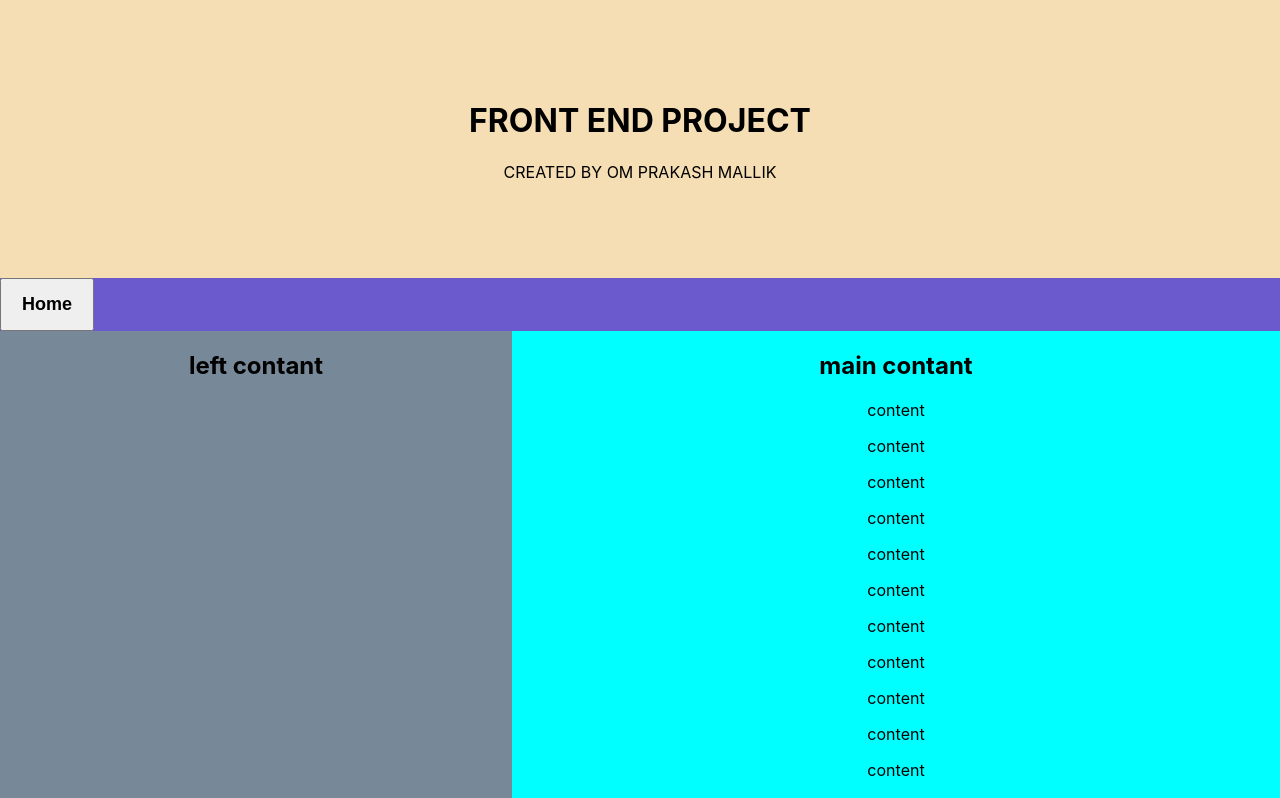
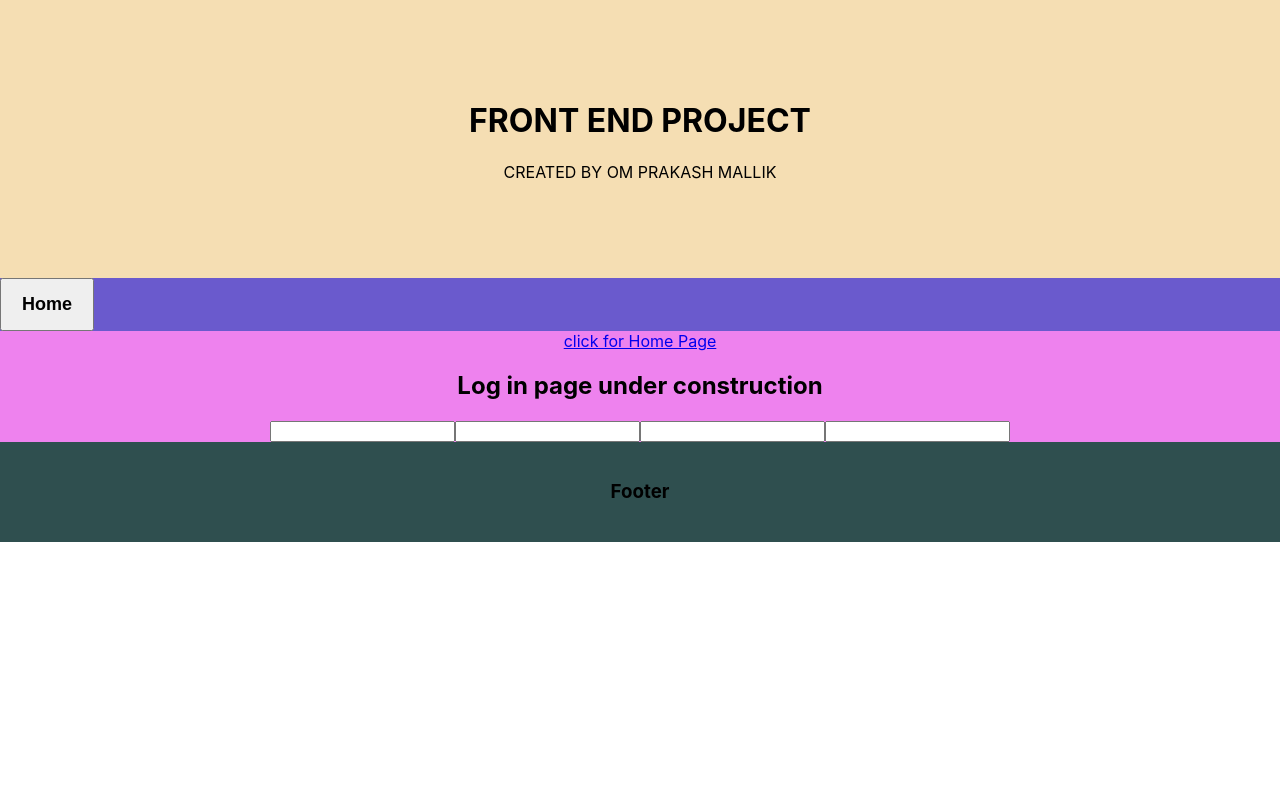
Before and after one commit to OmPrakashMallik2/front-end-Website-1, a React (Create React App) app: page /log in a window 1280 px wide. Shown: the top 798 px of the page. Built offline with nearby package versions, Linux system fonts and the light colour scheme.

Commit message:
added rauter dom

```diff
--- a/src/App.js
+++ b/src/App.js
@@ -1,29 +1,20 @@
 import React from 'react';
 import './App.css';
-import Header from './HOME/Header';
-import Content from './HOME/Content';
-import Nav from './HOME/Nav';
-import Footer from './HOME/Footer';
-// import Login from './Login';
-// import { BrowserRouter as Router, Routes, Route} from 'react-router-dom';
+import { Routes, Route } from 'react-router-dom';
+import Login from './LOGIN/Login';
+import Home from './HOME/Home';
 
 function App() {
   return (
       <div className="App">
-          <Header/>
-          <Nav/>
-          <Content/>
-          <Footer/>
+        <Routes>
+          <Route path="/log" element={<Login/>} />
+        </Routes>
+        <Routes>
+          <Route path="/" element={<Home/>} />
+        </Routes>
       </div>
   );
 }
 
 export default App;
-
-/* <Router>
-<Routes>
-  <Route path="/" element={<Home />} />
-  <Route path="/about" element={<About />} />
-  <Route path="/contact" element={<Contact />} />
-</Routes>
-</Router> */
--- a/src/HOME/Footer.css
+++ b/src/HOME/Footer.css
@@ -2,4 +2,7 @@
     background-color: darkslategrey;
     text-align: center;
     padding: 20px;
+    /* margin-bottom: 0; */
+    /* position: fixed; */
+    /* bottom: 0; */
 }
--- /dev/null
+++ b/src/HOME/Home.js
@@ -0,0 +1,20 @@
+import React from 'react';
+import Header from './Header';
+import Content from './Content';
+import Nav from './Nav';
+import Footer from './Footer';
+import { Link } from 'react-router-dom';
+
+function Home() {
+  return (
+    <div className="Home">
+    <Header/>
+    <Nav/>
+    <Link to="log">click for Login Page</Link>
+    <Content/>
+    <Footer/>
+</div>
+  )
+}
+
+export default Home;
--- /dev/null
+++ b/src/LOGIN/Login.css
@@ -0,0 +1,4 @@
+.log{
+    background-color:violet;
+    text-align: center;
+}
--- /dev/null
+++ b/src/LOGIN/Login.js
@@ -0,0 +1,27 @@
+import React from 'react';
+import './Login.css';
+import Header from '../HOME/Header';
+import Nav from '../HOME/Nav';
+import Footer from '../HOME/Footer';
+import { Link } from 'react-router-dom';
+
+function Login() {
+  return (
+    <div className='log'>
+      <Header/>
+      <Nav/>
+      <Link to="/">click for Home Page</Link>
+      <div className='log_in'>
+        <h2>Log in page under construction</h2>
+        <input type='text' />
+        <input type='text' />
+        <input type='text' />
+        <input type='text' />
+      </div>
+      <Footer/>
+
+    </div>
+  )
+}
+
+export default Login
--- a/src/index.js
+++ b/src/index.js
@@ -3,12 +3,13 @@ import ReactDOM from 'react-dom/client';
 import './index.css';
 import App from './App';
 import reportWebVitals from './reportWebVitals';
+import { BrowserRouter } from 'react-router-dom';
 
 const root = ReactDOM.createRoot(document.getElementById('root'));
 root.render(
-  <React.StrictMode>
+  <BrowserRouter>
     <App />
-  </React.StrictMode>
+  </BrowserRouter>
 );
 
 // If you want to start measuring performance in your app, pass a function
```
Also changed, not shown: src/Login.js (deleted, +0 -11 lines).
